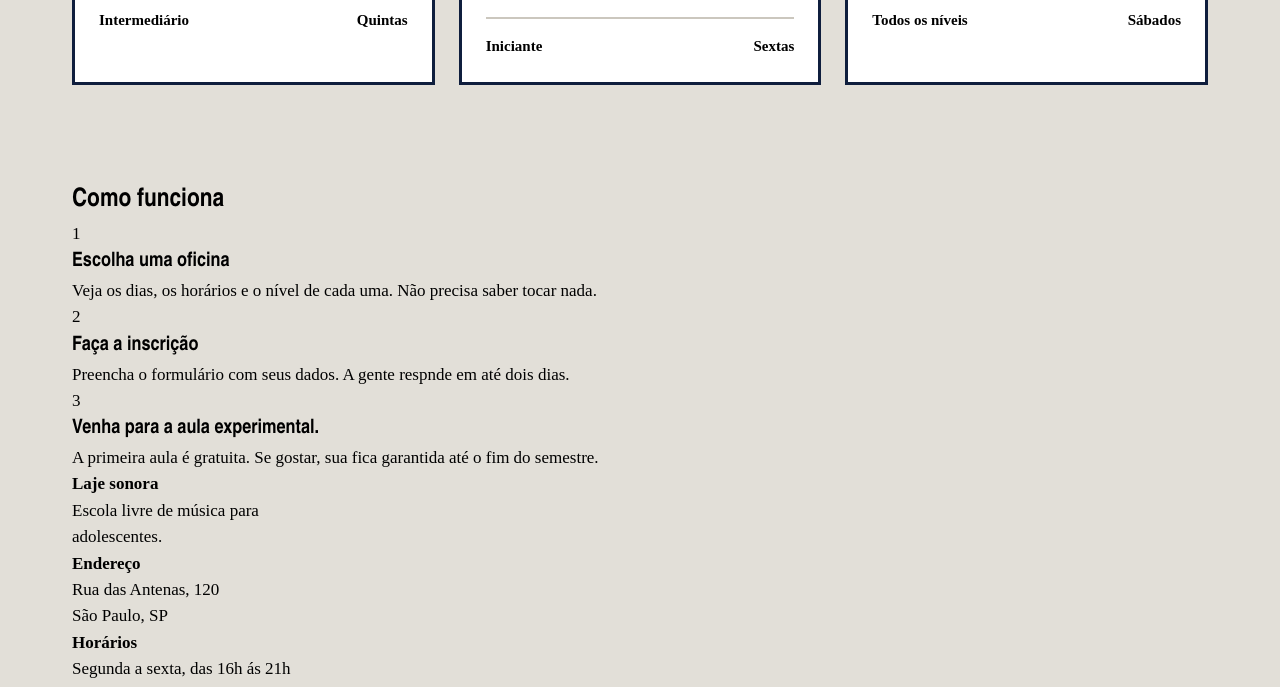
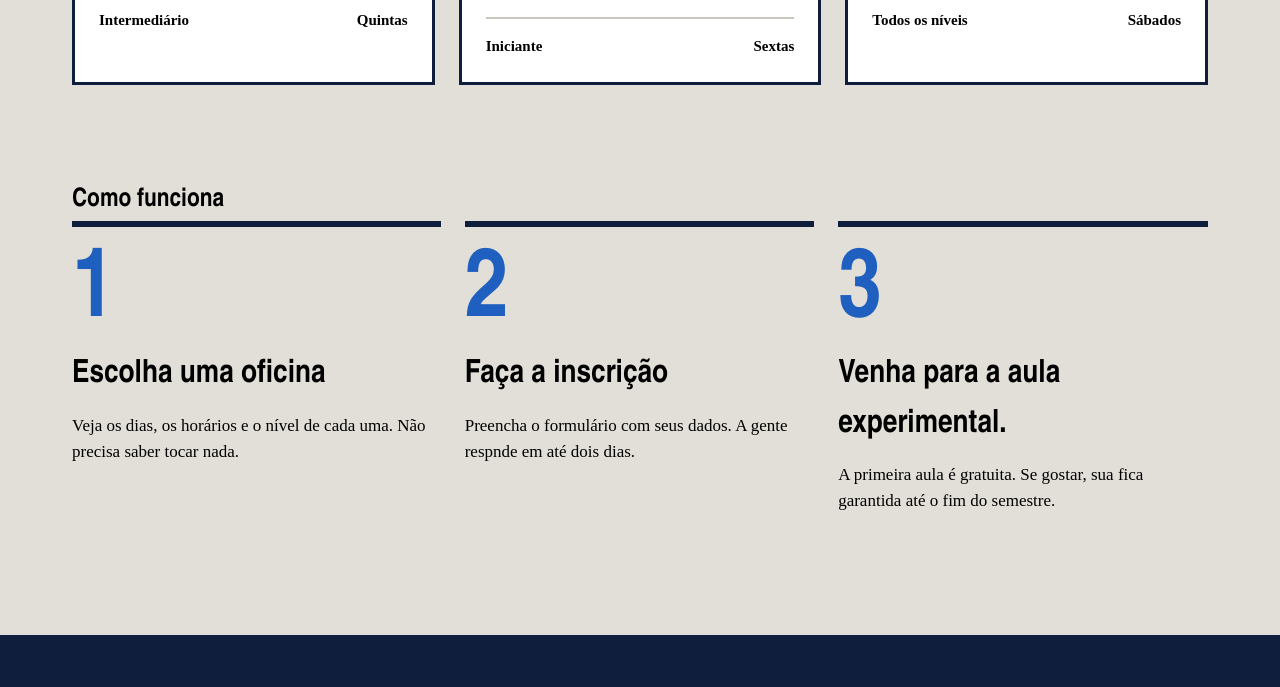
Before and after one commit to nicolexavierTI1MC/laje_sonnora, a plain HTML site: page index.html in a window 1280 px wide. Shown: the part 2053-2740 px from the top of the page. Drawn offline with Linux system fonts and the light colour scheme; a web font is replaced by a local one.

Commit message:
Página inicial pronta

```diff
--- a/index.css
+++ b/index.css
@@ -86,7 +86,7 @@
 
     .cartaz-principal{
         background-color: var(--caixa-dagua);
-        color: #E2DFD8;
+        color: var(--branco);
         flex: 2;
     }
 
@@ -102,18 +102,18 @@
         flex-direction: column;
         justify-content: space-between;
         gap:32px;
+        align-items: flex-start;
     }
 
     .cartaz-lateral p{
         font-size: 22px;
         font-weight: 600;
         line-height: 1.3;
-        align-items: flex-start;
     }
 
     .botao{
         background-color: var(--tinta);
-        color: #E2DFD8;
+        background-color: var(--tinta);
         font-weight: 700;
         text-decoration: none;
         padding:16px, 28px, 16px, 28px;
@@ -128,7 +128,6 @@
     }
 
     .secao{
-        margin-top: 96px;
         margin-top: 96px;
     }
 
@@ -162,7 +161,7 @@
         background-color: var(--caixa-dagua);
     }
 
-    .foto-amarerela{
+    .foto-amarela{
         background-color: var(--fita);
     }
 
@@ -188,3 +187,49 @@
     display: flex;
     justify-content: space-between;
    }
+
+   .passos{
+    display: flex;
+    gap: 24px;
+   }
+
+   .passo{
+    border-top: 6px solid var(--tinta);
+    padding-top: 20px;
+   }
+
+.passo-numero{
+    font-family: var(--fonte-cartaz);
+    font-size: 96px;
+    font-weight: 900;
+    line-height: 1;
+    color: var(--caixa-dagua);
+}
+
+.passo h3{
+    font-size: 32px;
+    margin-block: 8px 12px;
+}
+
+.rodape{
+    margin-top: 120PX;
+    background-color: var(--tinta);
+    color: var(--concreto);
+    padding-block: 56px;
+}
+
+.rodape-colunas{
+    display: flex;
+    gap: 40px;
+}
+
+.rodape-coluna{
+    flex: 1;
+}
+
+.rodape h4{
+    font-family: var(--fonte-cartaz);
+    font-size: 28px;
+    color: var(--fita);
+    margin-bottom: 12px;
+}
```
